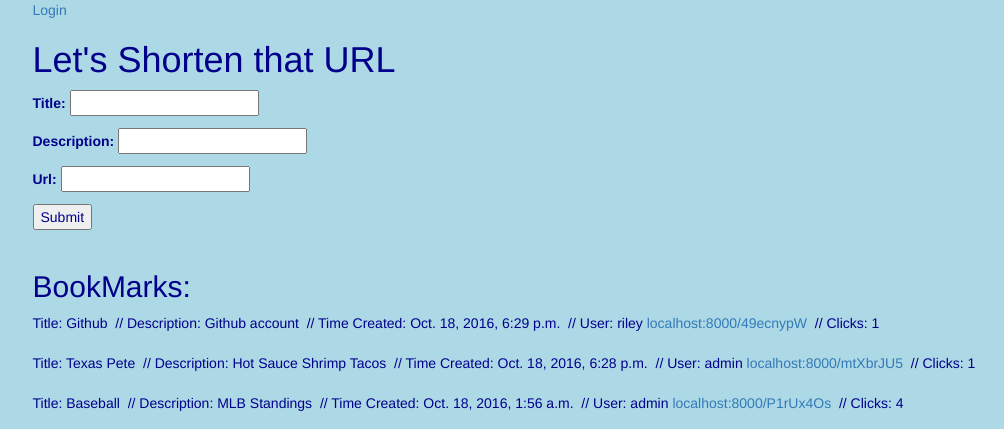
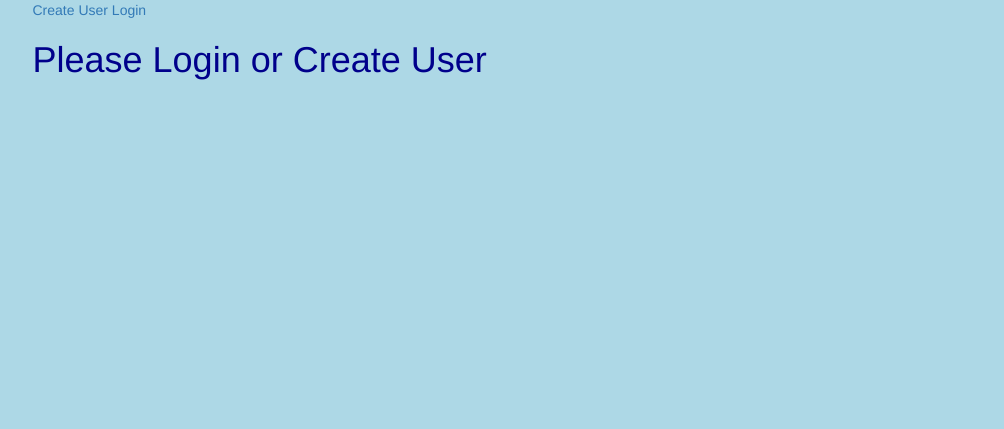
Before and after one commit to destanton/url_shortener, a Django app: page / in a window 1280 px wide. Shown: the top 429 px of the page, without its empty margins (45-1049 px from the left). Run offline with Django 3.2, Linux system fonts and the light colour scheme; data comes from the database, SQL or seed files in the repository; both versions use the stored data as it was after the commit; some libraries are stand-ins or nearby versions.

Commit message:
added login to access feature

```diff
--- a/url_shortener/app/views.py
+++ b/url_shortener/app/views.py
@@ -6,6 +6,13 @@ from app.models import Bookmark, Click
 from random import choice
 from string import ascii_letters, digits
 from django.http import HttpResponseRedirect
+from django.contrib.auth.forms import UserCreationForm
+
+
+class UserCreateView(CreateView):
+    model = User
+    form_class = UserCreationForm
+    success_url = "/"
 
 
 class CreateView(CreateView):
--- a/url_shortener/templates/app/bookmark_form.html
+++ b/url_shortener/templates/app/bookmark_form.html
@@ -1,16 +1,17 @@
 {% extends 'base.html' %}
 
 {% block content %}
+  {% if not request.user.is_authenticated %}
+    <h1> Please Login or Create User </h1>
+  {% else %}
+    <h1>Let's Shorten that URL!</h1> <br>
   <form class="" action="" method="post">
     {% csrf_token %}
-
       <span>
         {{form.as_p}}
-
       </span>
     <input type="submit" name="" value="Submit">
   </form>
-    <br>
     <div class="">
       <h2>BookMarks:</h2>
         {% for title in bookmark_list %}
@@ -19,6 +20,8 @@
        <br>
         {% endfor %}
     </div>
+    {% endif %}
+
 
 
 
--- a/url_shortener/templates/base.html
+++ b/url_shortener/templates/base.html
@@ -16,12 +16,13 @@
   </head>
   <body>
     <div class="container">
+        <a href="{% url 'user_create_view' %}">Create User</a>
         {% if not request.user.is_authenticated %}
           <a href="{% url 'login' %}">Login</a>
           {% else %}
           <a href="{% url 'logout' %}?next={% url 'create_view' %}">Logout</a>
         {% endif %}
-          <h1>Let's Shorten that URL</h1>
+
         {% block content %}
         {% endblock %}
     </div>
--- a/url_shortener/url_shortener/urls.py
+++ b/url_shortener/url_shortener/urls.py
@@ -15,11 +15,12 @@ Including another URLconf
 """
 from django.conf.urls import url, include
 from django.contrib import admin
-from app.views import CreateView, ShortView
+from app.views import CreateView, ShortView, UserCreateView
 
 urlpatterns = [
     url(r'^admin/', admin.site.urls),
     url(r'^', include('django.contrib.auth.urls')),
+    url(r'^create_user/$', UserCreateView.as_view(), name="user_create_view"),
     url(r'^$', CreateView.as_view(), name="create_view"),
-    url(r'^(?P<new_url>\w+)/$', ShortView.as_view(), name="short_view")
+    url(r'^(?P<new_url>\w+)/$', ShortView.as_view(), name="short_view"),
 ]
```
Also changed, not shown: url_shortener/templates/auth/user_form.html (added, +11 -0 lines), url_shortener/db.sqlite3. Lines whose indentation alone changed are shown as unchanged.
